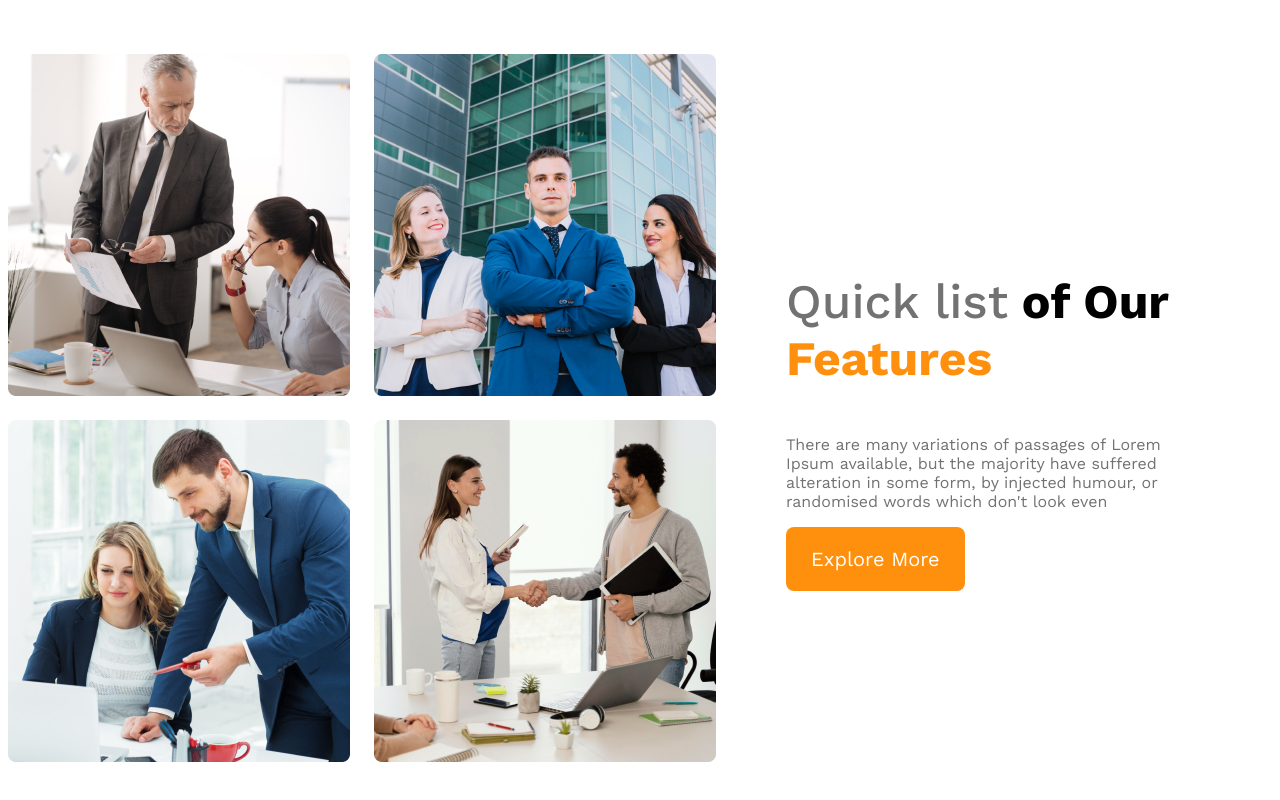
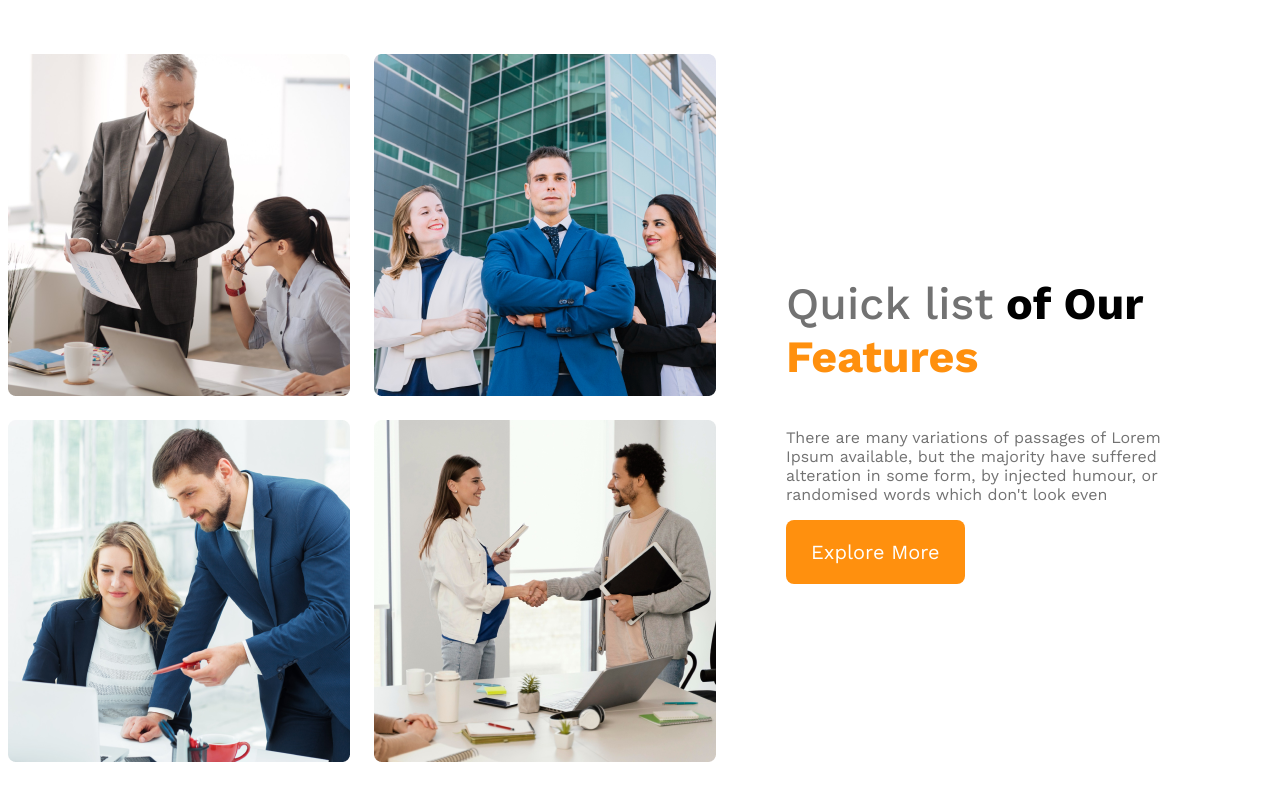
Before and after one commit to syed-asaddar-ali/architects-website, a plain HTML site: page index.html in a window 1280 px wide. Shown: the part 1027-1827 px from the top of the page. Drawn offline with nearby package versions, Linux system fonts and the light colour scheme.

Commit message:
added some css

```diff
--- a/index.html
+++ b/index.html
@@ -37,7 +37,7 @@
 
             </div>
             <div class="teams-content">
-                <h3 class="teams-title"><span class="quick-list">Quick list</span> <span>of Our</span> <span class="text-features">Features</span></h3>
+                <h3 class="teams-title"><span class="quick-list">Quick list</span> <span>of Our</span> <br><span class="text-features">Features</span></h3>
                 <p class="teams-description">There are many variations of passages of Lorem Ipsum available, but the majority have suffered alteration in some form, by injected humour, or randomised words which don't look even</p>
                 <button class="btn-primary">Explore More</button>
 
--- a/style.css
+++ b/style.css
@@ -66,38 +66,38 @@ nav li a{
     width: 100%;
 }
 /* main styles */
-main{
+main {
     max-width: 1440px;
     margin: 70px auto;
+}
 
-}
 /* teams styles */
 .teams-container{
     display: flex;
     align-items: center;
-
-
 }
 .teams-img-container{
     display: grid;
     grid-template-columns: repeat(2, 1fr);
     gap: 1.5rem;
 }
+
 .teams-content{
-    padding-left: 70px;
-    padding-right: 70px;
+    padding: 0px 70px;
 }
+
 .teams-title{
-    font-size: 3rem;
+    font-size: 2.8rem;
 }
 .teams-title .quick-list{
     color:  #727272;
     font-weight: 500;
 }
+
 .teams-title .text-features{
     color: #FF900E;
     font-weight: 700;
-    font-size: 3rem;
+    font-size: 2.8rem;
 }
 .teams-description{
     color: #727272;
```
